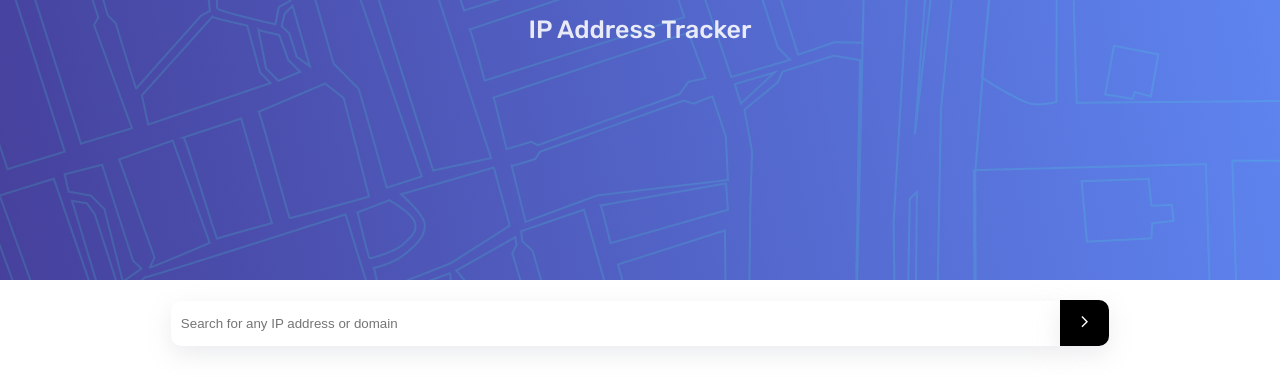
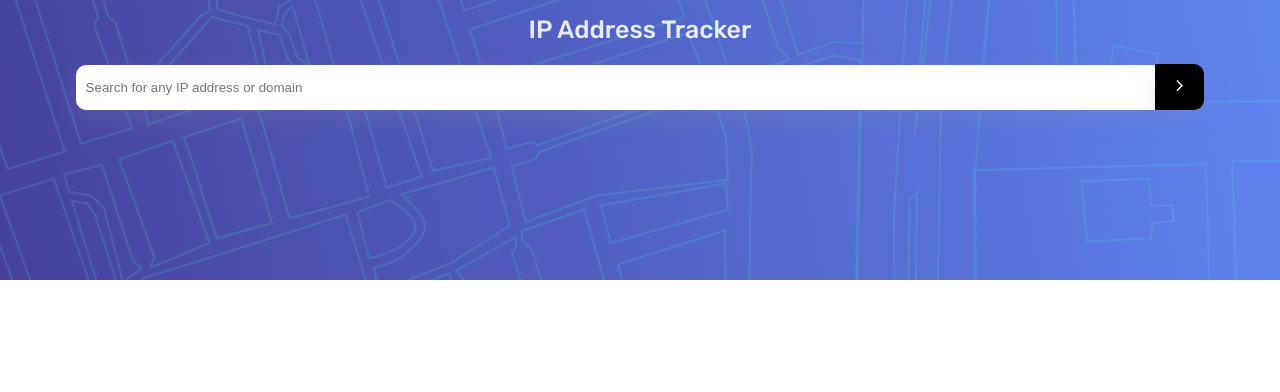
Before and after one commit to marcelogaritaf/IP-Address-Tracker, a React (Vite) app: page / in a window 1280 px wide. Shown: the top 392 px of the page. Built offline with nearby package versions, Linux system fonts and the light colour scheme.

Commit message:
inputComponent responsive design

```diff
--- a/src/components/Input/inputCSS.css
+++ b/src/components/Input/inputCSS.css
@@ -21,3 +21,8 @@ form button{
     border-radius: 0 10px 10px 0;
     box-shadow: rgba(149, 157, 165, 0.2) 0px 8px 24px;
 }
+@media screen and (min-width: 535px){
+    form input{
+        width: 85%;
+    }
+}
--- a/src/components/title/titleCSS.css
+++ b/src/components/title/titleCSS.css
@@ -21,6 +21,5 @@ h1{
     }
     h1{
         padding-top: 15px;
-        padding-bottom:20%;
     }
 }
```
